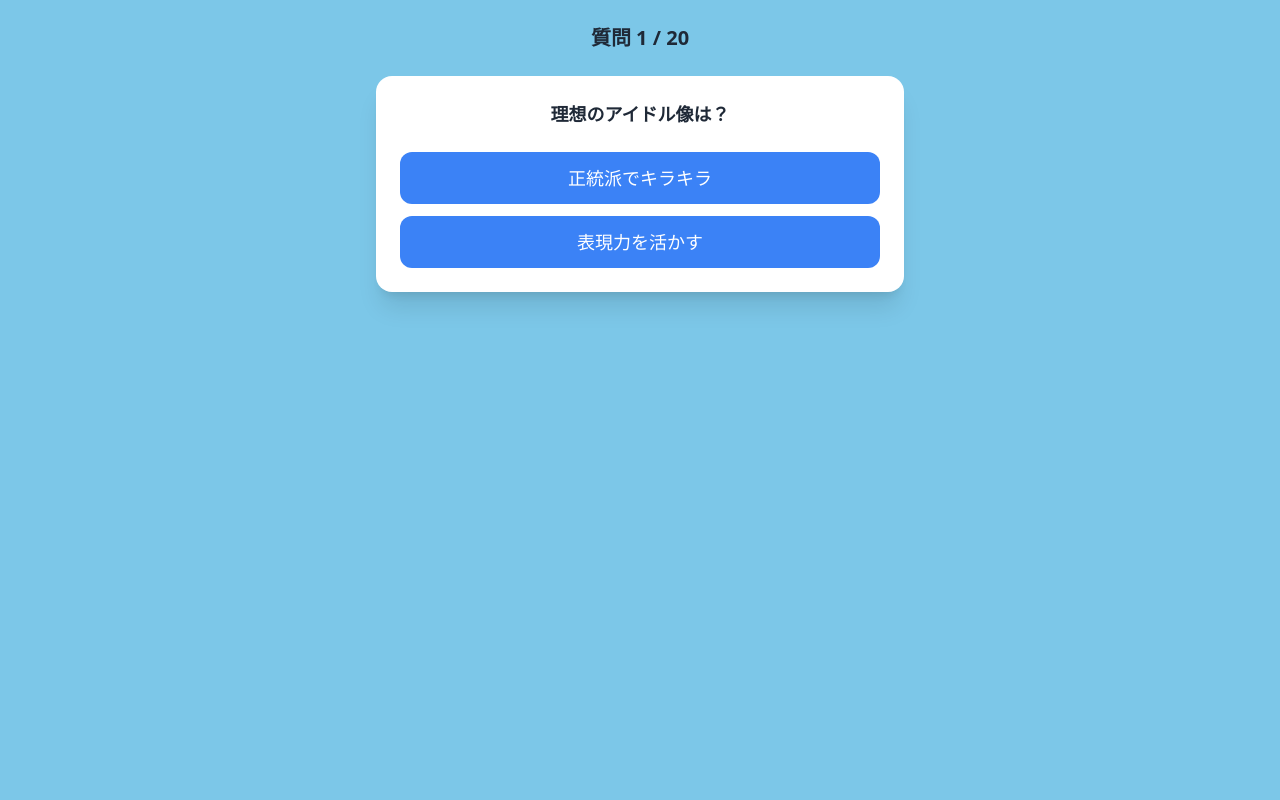
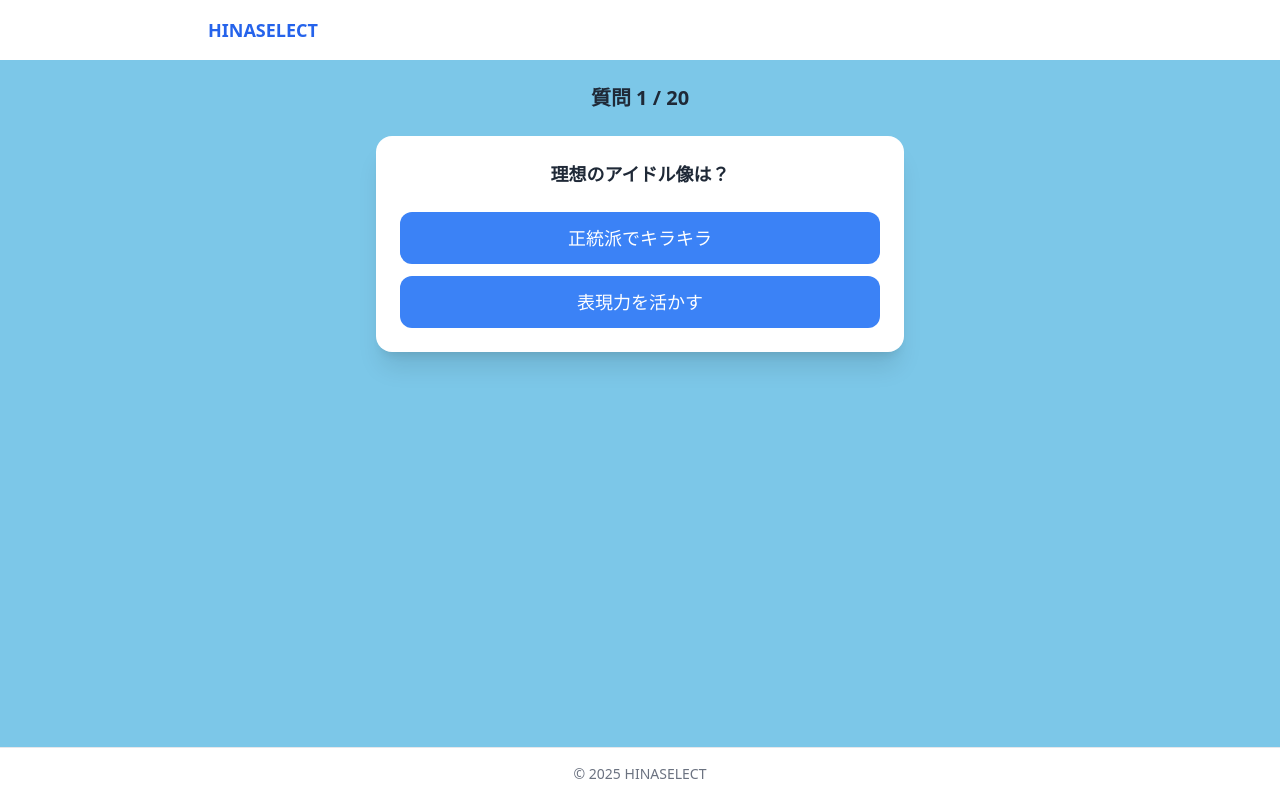
Before and after one commit to masashikuwahara/hinaselect-nuxt, a Nuxt app: page /question in a window 1280 px wide. Built offline with nearby package versions, Linux system fonts and the light colour scheme.

Commit message:
ルートレイアウトファイル修正

```diff
--- /dev/null
+++ b/app.vue
@@ -0,0 +1,24 @@
+<template>
+  <div class="min-h-screen flex flex-col bg-gradient-to-b from-white to-blue-50">
+    <!-- ヘッダー -->
+    <header class="bg-white shadow-md py-4">
+      <div class="max-w-4xl mx-auto flex items-center justify-between px-4">
+        <h1 class="text-lg font-bold text-blue-600">
+          HINASELECT
+        </h1>
+      </div>
+    </header>
+
+    <!-- ページコンテンツ -->
+    <main class="flex-1 bg-[#7cc7e8]">
+      <NuxtPage />
+    </main>
+
+    <!-- フッター -->
+    <footer class="bg-white py-4 border-t">
+      <div class="max-w-4xl mx-auto text-center text-sm text-gray-500">
+        © 2025 HINASELECT
+      </div>
+    </footer>
+  </div>
+</template>
--- a/app/app.vue
+++ /dev/null
@@ -1,5 +0,0 @@
-<template>
-  <div class="min-h-screen">
-    <NuxtPage />
-  </div>
-</template>
```
